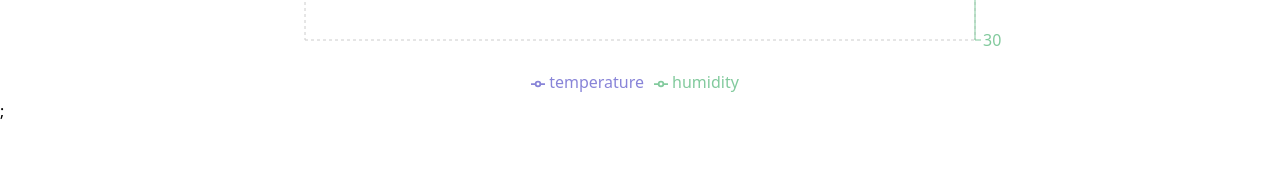
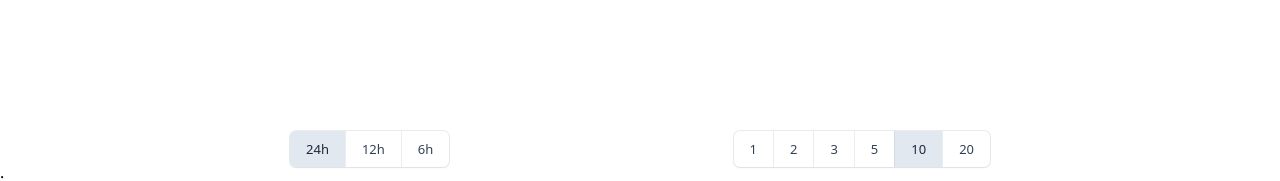
Before and after one commit to noname2048/cp-react-to-t3, a Next.js app in the folder nextjs-page/: page /sensors/1 in a window 1280 px wide. Shown: the part 693-874 px from the top of the page. Before the commit the page ends 816 px from the top, so only its background shows below. Built offline with nearby package versions, Linux system fonts and the light colour scheme; no server answers.

Commit message:
feat: append duration selector and interval selector

```diff
--- a/nextjs-page/src/components/graph-data.tsx
+++ b/nextjs-page/src/components/graph-data.tsx
@@ -9,7 +9,7 @@ import {
   YAxis,
 } from "recharts";
 import { getTemperatureDomain } from "@/utils/get-temperature-domain";
-import { parseISO, format } from "date-fns";
+import { format, parseISO } from "date-fns";
 
 const iso2kst = (iso: string) => {
   const utcDate = parseISO(iso);
@@ -26,7 +26,7 @@ export default function GraphTemperature({
 }: {
   array: SensorDataDisplay[];
 }) {
-  if (!array)
+  if (array.length === 0)
     return (
       <div className="flex flex-col items-center w-[800px] h-[600px]">
         No Data
@@ -34,7 +34,7 @@ export default function GraphTemperature({
     );
   const { temp_domain_min, temp_domain_max } = getTemperatureDomain(array);
   const proceesedArray = array
-    .map((item, index) => {
+    .map((item) => {
       return {
         ...item,
         humunize: iso2kst(item.created_at),
--- /dev/null
+++ b/nextjs-page/src/components/sensor-button/duration-selector.tsx
@@ -0,0 +1,35 @@
+type Props = {
+  value: number;
+  onClick: Function;
+};
+
+export default function DurationSelector(props: Props) {
+  const { value, onClick } = props;
+
+  return (
+    <div className={classNameForContainer}>
+      {durations.map((item) => (
+        <div
+          key={item}
+          onClick={() => onClick(item)}
+          className={
+            item === value
+              ? classNameForSelectedButton
+              : classNameForDefaultButton
+          }
+        >
+          {item}h
+        </div>
+      ))}
+    </div>
+  );
+}
+
+const durations = [24, 12, 6];
+
+const classNameForDefaultButton =
+  "px-4 py-2 hover:bg-slate-50 hover:text-slate-900";
+const classNameForSelectedButton =
+  "px-4 py-2 hover:bg-slate-10 bg-slate-200 text-slate-800";
+const classNameForContainer = `flex flex-row divide-x divide-slate-400/20 overflow-hidden
+  rounded-md bg-white text-[0.8125rem] font-medium leading-5 text-slate-700 shadow-sm ring-1 ring-slate-700/10`;
--- /dev/null
+++ b/nextjs-page/src/components/sensor-button/small-selector.tsx
@@ -0,0 +1,34 @@
+type Props = {
+  value: number;
+  onClick: Function;
+  selectable: number[];
+};
+
+export default function SmallSelector(props: Props) {
+  const { value, onClick, selectable } = props;
+
+  return (
+    <div className={classNameForContainer}>
+      {selectable.map((item) => (
+        <div
+          key={item}
+          onClick={() => onClick(item)}
+          className={
+            item === value
+              ? classNameForSelectedButton
+              : classNameForDefaultButton
+          }
+        >
+          {item}
+        </div>
+      ))}
+    </div>
+  );
+}
+
+const classNameForDefaultButton =
+  "px-4 py-2 hover:bg-slate-50 hover:text-slate-900";
+const classNameForSelectedButton =
+  "px-4 py-2 hover:bg-slate-10 bg-slate-200 text-slate-800";
+const classNameForContainer = `flex flex-row divide-x divide-slate-400/20 overflow-hidden
+  rounded-md bg-white text-[0.8125rem] font-medium leading-5 text-slate-700 shadow-sm ring-1 ring-slate-700/10`;
--- a/nextjs-page/src/pages/sensors/[uuid].tsx
+++ b/nextjs-page/src/pages/sensors/[uuid].tsx
@@ -1,10 +1,12 @@
+import DurationSelector from "@/components/sensor-button/duration-selector";
+import SmallSelector from "@/components/sensor-button/small-selector";
 import { baseUrl } from "@/config";
 import { SensorDataDisplay } from "@/types/sensor";
 import { parseISO } from "date-fns";
 import { useRouter } from "next/router";
 import type { Sensor } from "@/schemas";
 import { GetServerSideProps, InferGetServerSidePropsType } from "next";
-import { useEffect, useRef, useState } from "react";
+import { useCallback, useEffect, useRef, useState } from "react";
 import GraphTemperature from "@/components/graph-data";
 
 export const getServerSideProps: GetServerSideProps = async (context) => {
@@ -44,20 +46,38 @@ export default function SensorRetrievePage({
   const uuid = router.query.uuid;
 
   const [records, setRecords] = useState<SensorDataDisplay[]>([]);
-  const fetchRecords = async () => {
-    const res = await fetch(`${baseUrl}/api/sensor_records?uuid=${uuid}`);
-    const resData = await res.json();
-    setRecords(resData);
-  };
+  const [durationHours, setDurationHours] = useState<number>(24);
+  const [intervalMinutes, setIntervalMinutes] = useState<number>(10);
+
+  const onFetch = useCallback(async () => {
+    const params = new URLSearchParams({
+      uuid: uuid as string,
+      duration_hours: `${durationHours}`,
+      interval_minutes: `${intervalMinutes}`,
+    });
+    const res = await fetch(`${baseUrl}/api/sensor_records/query?` + params);
+    if (res.status < 400) {
+      const resData = await res.json();
+      setRecords(resData);
+    }
+  }, [uuid, durationHours, intervalMinutes]);
+
   const isInitialized = useRef<boolean>(false);
+  const isFeteched = useRef<boolean>(false);
   const lastRecord: SensorDataDisplay | null = getLast(records);
 
   useEffect(() => {
     if (!isInitialized.current) {
       isInitialized.current = true;
-      fetchRecords().then();
+      onFetch().then(() => (isFeteched.current = true));
     }
-  });
+  }, [onFetch]);
+
+  useEffect(() => {
+    if (isFeteched.current) {
+      onFetch().then();
+    }
+  }, [durationHours, intervalMinutes, onFetch]);
 
   if (notFound) return <div>sensor not found</div>;
   return (
@@ -74,9 +94,15 @@ export default function SensorRetrievePage({
           <p className="pt-4 p-3">습도: {lastRecord?.humidity}</p>
         </div>
       </div>
-      <GraphTemperature
-        array={records.filter((record, index) => index % 20 === 0)}
-      />
+      <GraphTemperature array={records} />
+      <div className="flex flex-row justify-between w-[700px] mt-8">
+        <DurationSelector value={durationHours} onClick={setDurationHours} />
+        <SmallSelector
+          value={intervalMinutes}
+          onClick={setIntervalMinutes}
+          selectable={[1, 2, 3, 5, 10, 20]}
+        />
+      </div>
     </div>
   );
 }
```
